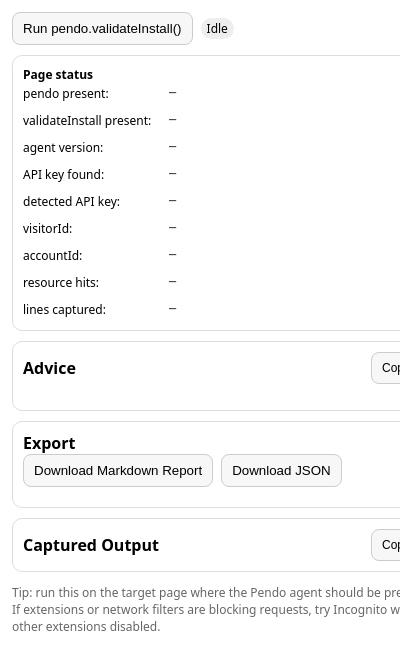
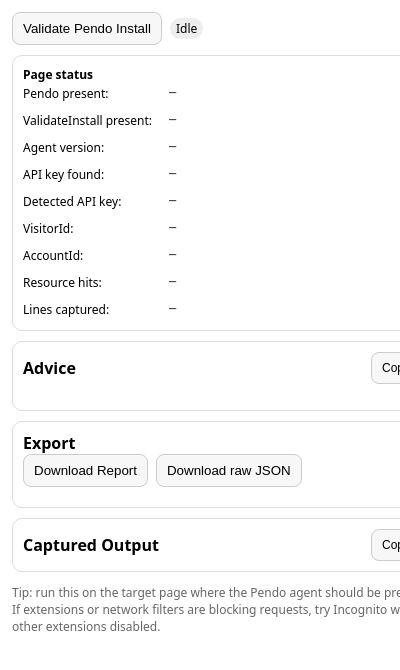
Before and after one commit to jbambury94/Pendo-Validate-Install-Extension, a browser extension: page extension/popup.html in a window 400 px wide. Shown: the top 670 px of the page. Drawn offline with Linux system fonts and the light colour scheme.

Commit message:
Update popup.html

```diff
--- a/extension/popup.html
+++ b/extension/popup.html
@@ -24,22 +24,22 @@
   </head>
   <body>
     <div class="row">
-      <button id="run">Run pendo.validateInstall()</button>
+      <button id="run">Validate Pendo Install</button>
       <span id="status" class="badge">Idle</span>
     </div>
 
     <div id="summary" class="panel small">
       <div><strong>Page status</strong></div>
       <div class="kv">
-        <div>pendo present:</div><div class="mono" id="kv_pendo">—</div>
-        <div>validateInstall present:</div><div class="mono" id="kv_validate">—</div>
-        <div>agent version:</div><div class="mono" id="kv_version">—</div>
+        <div>Pendo present:</div><div class="mono" id="kv_pendo">—</div>
+        <div>ValidateInstall present:</div><div class="mono" id="kv_validate">—</div>
+        <div>Agent version:</div><div class="mono" id="kv_version">—</div>
         <div>API key found:</div><div class="mono" id="kv_keyfound">—</div>
-        <div>detected API key:</div><div class="mono" id="kv_detected">—</div>
-        <div>visitorId:</div><div class="mono" id="kv_visitor">—</div>
-        <div>accountId:</div><div class="mono" id="kv_account">—</div>
-        <div>resource hits:</div><div class="mono" id="kv_hits">—</div>
-        <div>lines captured:</div><div class="mono" id="kv_lines">—</div>
+        <div>Detected API key:</div><div class="mono" id="kv_detected">—</div>
+        <div>VisitorId:</div><div class="mono" id="kv_visitor">—</div>
+        <div>AccountId:</div><div class="mono" id="kv_account">—</div>
+        <div>Resource hits:</div><div class="mono" id="kv_hits">—</div>
+        <div>Lines captured:</div><div class="mono" id="kv_lines">—</div>
       </div>
     </div>
 
@@ -56,8 +56,8 @@
         <strong>Export</strong>
       </div>
       <div class="row">
-        <button id="exportMd">Download Markdown Report</button>
-        <button id="exportJson">Download JSON</button>
+        <button id="exportMd">Download Report</button>
+        <button id="exportJson">Download raw JSON</button>
       </div>
     </div>
 
```
